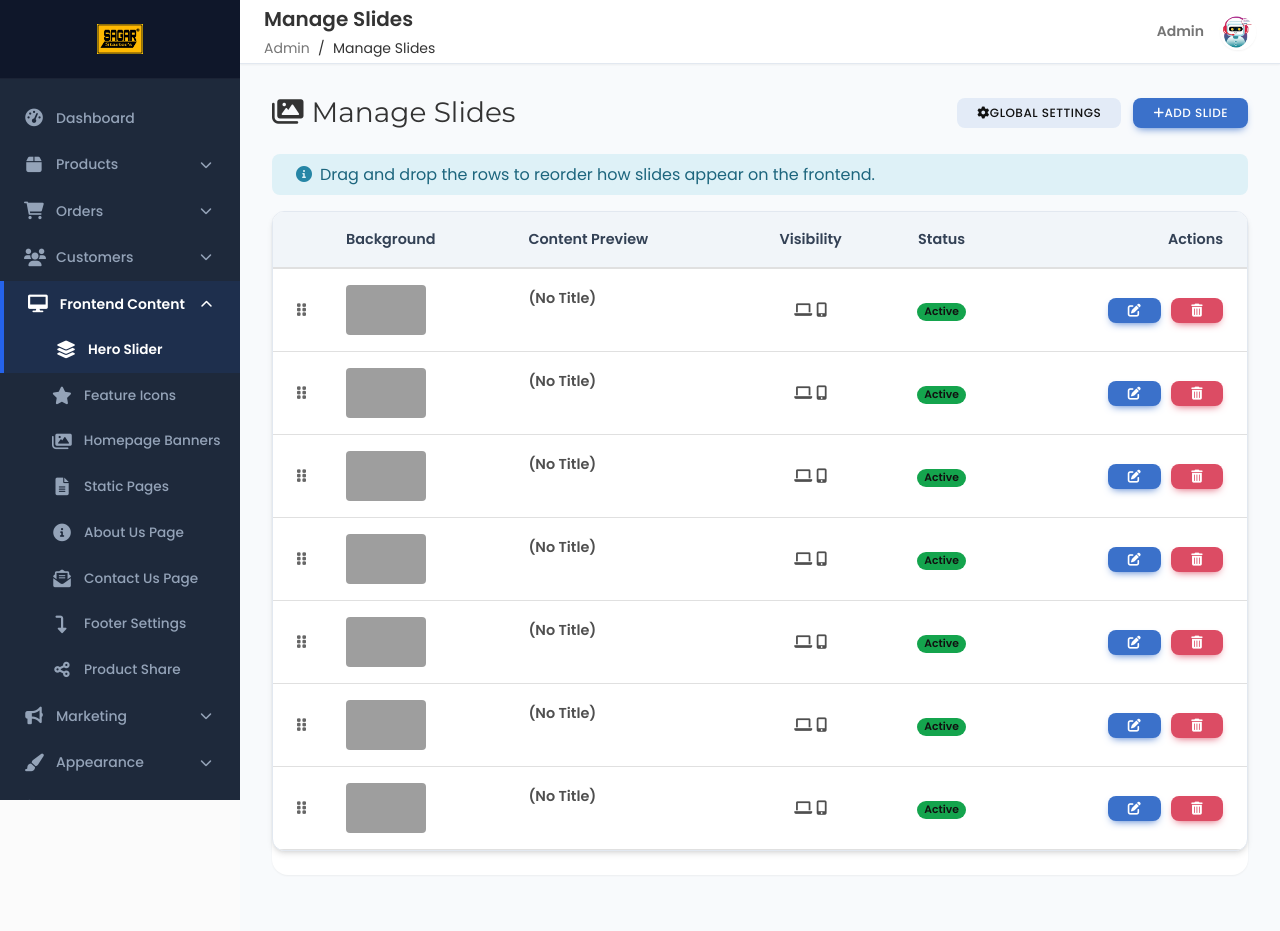
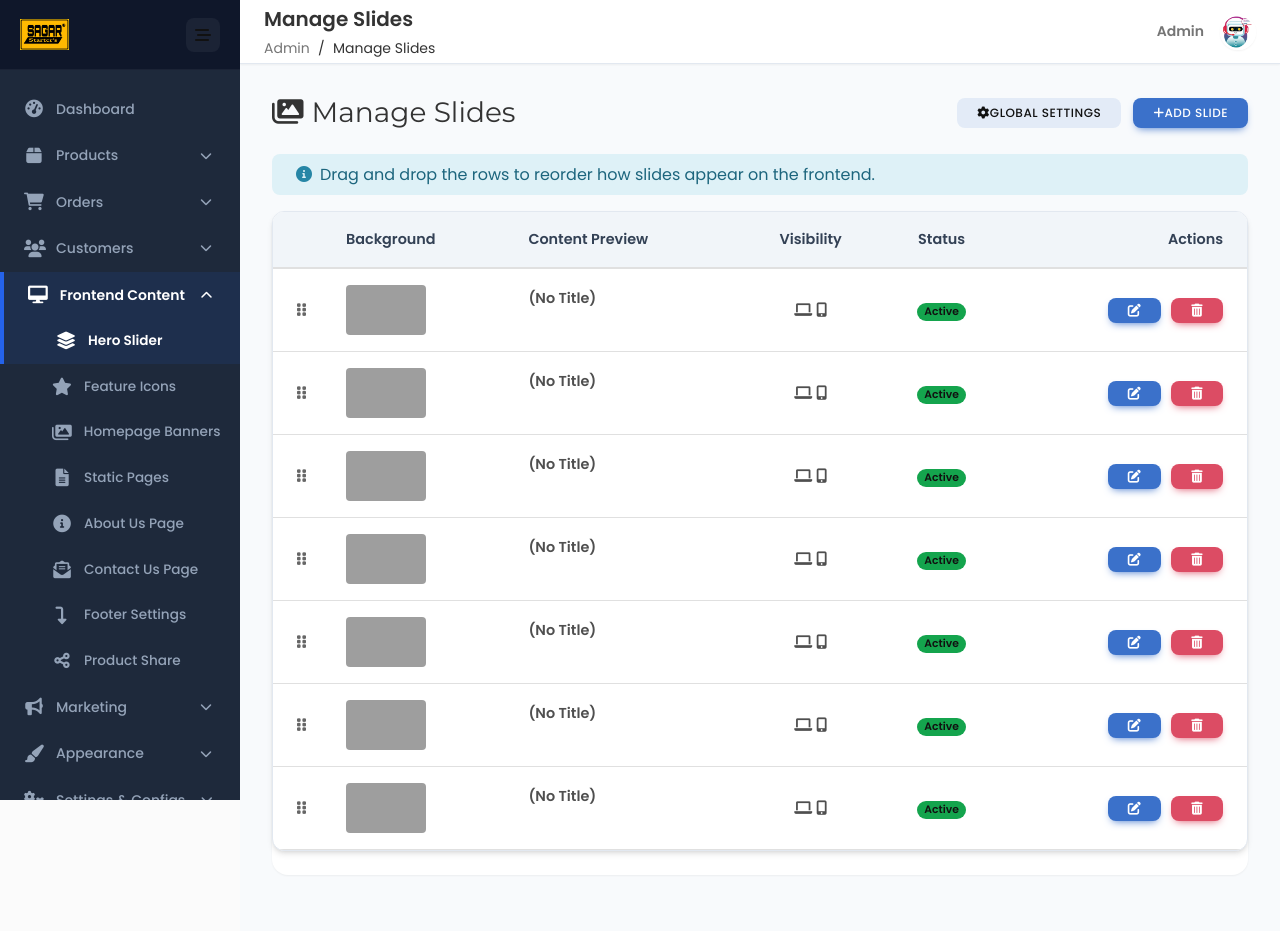
Before and after one commit to sagarstarters-tech/eComstore, a PHP site: page /store/admin/manage-slides.php in a window 1280 px wide. Run offline with PHP 8.4, Linux system fonts and the light colour scheme; a user stored in the database is signed in; data comes from the database, SQL or seed files in the repository; data that the repository does not hold is empty; some libraries are stand-ins or nearby versions; grey boxes are pictures that could not be loaded.

Commit message:
Admin: Implement collapsible sidebar with persistence

```diff
--- a/admin/admin_header.php
+++ b/admin/admin_header.php
@@ -62,12 +62,17 @@ $__admin_menu = require __DIR__ . '/config/menu.php';
 
         <!-- Sidebar -->
         <div class="admin-sidebar p-0" id="adminSidebar">
-            <!-- Logo -->
-            <div class="admin-sidebar-logo text-center">
-                <img src="<?php echo ASSETS_URL; ?>/images/<?php echo htmlspecialchars($global_settings['header_logo_image'] ?? 'logo.jpg'); ?>"
-                     alt="Logo"
-                     class="img-fluid"
-                     style="height:<?php echo htmlspecialchars($global_settings['header_logo_height'] ?? '45'); ?>px; width:auto; object-fit:contain;">
+            <!-- Logo & Toggle -->
+            <div class="admin-sidebar-header d-flex align-items-center justify-content-between">
+                <div class="admin-sidebar-logo p-0">
+                    <img src="<?php echo ASSETS_URL; ?>/images/<?php echo htmlspecialchars($global_settings['header_logo_image'] ?? 'logo.jpg'); ?>"
+                         alt="Logo"
+                         class="img-fluid"
+                         style="height:32px; width:auto; object-fit:contain;">
+                </div>
+                <button class="sidebar-collapse-btn" id="sidebarCollapseTrigger" type="button">
+                   <i class="fas fa-bars-staggered"></i>
+                </button>
             </div>
 
             <!-- Menu -->
--- a/assets/css/admin-sidebar.css
+++ b/assets/css/admin-sidebar.css
@@ -32,13 +32,59 @@
 .admin-sidebar::-webkit-scrollbar { width: 4px; }
 .admin-sidebar::-webkit-scrollbar-thumb { background: var(--sidebar-hover); border-radius: 4px; }
 
-.admin-sidebar-logo {
-    padding: 1.5rem 1.25rem;
+.admin-sidebar-header {
     background: #0f172a;
+    padding: 1.25rem;
+    height: 70px;
     border-bottom: 1px solid rgba(255,255,255,0.05);
+}
+
+.sidebar-collapse-btn {
+    background: rgba(255,255,255,0.05);
+    border: none;
+    color: var(--sidebar-text);
+    width: 34px;
+    height: 34px;
+    border-radius: 8px;
     display: flex;
     align-items: center;
     justify-content: center;
+    transition: all 0.2s ease;
+    cursor: pointer;
+}
+
+.sidebar-collapse-btn:hover {
+    background: rgba(37, 99, 235, 0.2);
+    color: var(--sidebar-text-active);
+}
+
+/* Sidebar Collapsed State (Desktop) */
+@media (min-width: 992px) {
+    body.sidebar-collapsed .admin-sidebar {
+        width: var(--sidebar-collapsed-width);
+    }
+
+    body.sidebar-collapsed .admin-main-col {
+        margin-left: var(--sidebar-collapsed-width);
+    }
+
+    body.sidebar-collapsed .admin-sidebar .list-group-item span,
+    body.sidebar-collapsed .admin-sidebar .list-group-item .ms-auto,
+    body.sidebar-collapsed .admin-sidebar .list-group-header,
+    body.sidebar-collapsed .admin-sidebar .admin-sidebar-logo,
+    body.sidebar-collapsed .admin-sidebar .badge {
+        display: none !important;
+    }
+
+    body.sidebar-collapsed .admin-sidebar .list-group-item {
+        justify-content: center;
+        padding: 15px;
+        gap: 0;
+    }
+
+    body.sidebar-collapsed .admin-sidebar-header {
+        justify-content: center;
+    }
 }
 
 .admin-sidebar .list-group-item {
```
Also changed, not shown: admin/admin_footer.php (+41 -46 lines).
